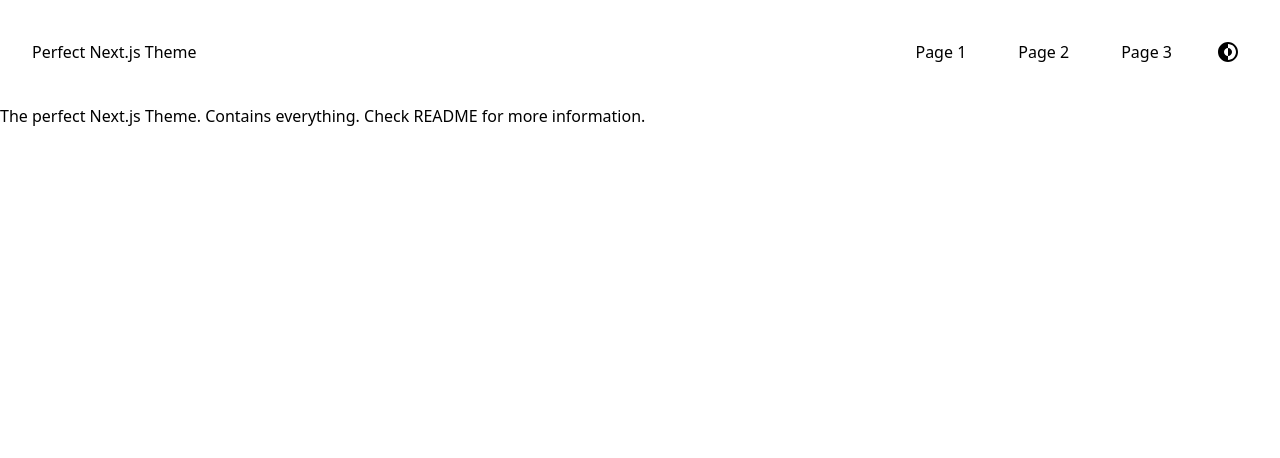
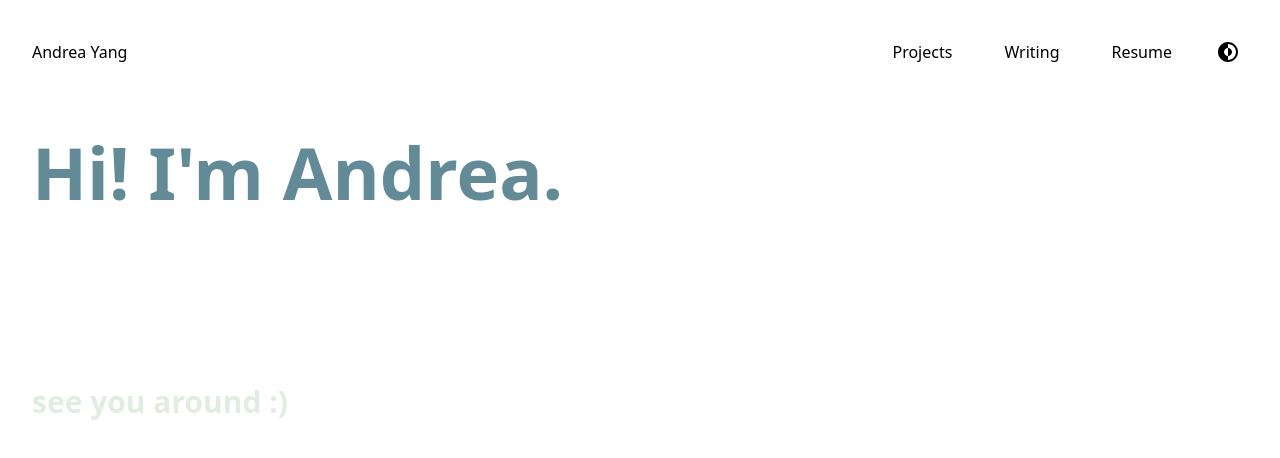
Before and after one commit to andrearyang/andreayang, a Next.js app: page / in a window 1280 px wide. Shown: the top 458 px of the page. Built offline with nearby package versions, Linux system fonts and the light colour scheme.

Commit message:
commits!

```diff
--- a/components/head.js
+++ b/components/head.js
@@ -1,12 +1,12 @@
 import Head from 'next/head'
 
 export default function HeadObject({children}) {
-    const title = "The Perfect Next.js Theme";
-    const description = "This is the perfect Next.js theme that you should use instead of create-next-app.";
+    const title = "Andrea Yang";
+    const description = "Andrea Yang's Personal Site";
     const searchBarColor = "#ffffff"; // This is your Safari 15 Search Bar Color in Light Mode
     //const darkSearchBarColor = "#000000"; // This is your Safari 15 Search Bar Color in Dark Mode (optional)
     const keywords = "put some fun keywords here";
-    const author = "Sarthak Mohanty";
+    const author = "Andrea Yang";
     const twitter = "@sarthaktexas";
     const url = "http://localhost:3000"; // This is your og:url or domain (optional but recommended)
     //const image = "/ogimage.png"; // This is your OpenGraph image
--- a/components/nav.js
+++ b/components/nav.js
@@ -4,20 +4,20 @@ import { CgDarkMode } from 'react-icons/cg'
 import {useTheme} from 'next-themes'
 
 const links = [
-    { label: "Page 1", href: "/" },
-    { label: "Page 2", href: "/" },
-    { label: "Page 3", href: "/" },
+    { label: "Projects", href: "/" },
+    { label: "Writing", href: "/" },
+    { label: "Resume", href: "/" },
 ]
 
 export default function Nav() {
     const {theme, setTheme} = useTheme()
     useEffect(() => {
-        console.log('Made by Sarthak Mohanty. All Rights Reserved. Want to hire me? https://srtk.me')
+        console.log('hello')
     })
     return (
         <nav className="dark:text-white">
             <ul className="flex flex-wrap sm:justify-between items-start sm:items-center p-8 mt-6 sm:mt-0">
-                <li>Perfect Next.js Theme</li>
+                <li>Andrea Yang</li>
                 <ul className={`mx-auto sm:mx-0 flex flex-row space-x-5`}>
                     {links.map(({ href, label }) => (
                         <li className="self-center" key={`${href}${label}`}>
--- a/package.json
+++ b/package.json
@@ -1,5 +1,5 @@
 {
-  "name": "perfect-next-theme",
+  "name": "andrearyang",
   "version": "0.1.0",
   "private": true,
   "scripts": {
--- a/pages/index.js
+++ b/pages/index.js
@@ -8,7 +8,20 @@ export default function Home() {
         {/* You can put extra tags in here, or leave it blank */}
       </HeadObject>
       <Nav />
-      The perfect Next.js Theme. Contains everything. Check README for more information.
+      <div class="p-8 text-light-text font-bold text-7xl">
+        <h1>Hi! I'm Andrea.</h1>
+        <div class="font-normal text-white text-xl">
+          <br></br>
+          <h2>I'm a 16 year old hacker from California. I like computers and cells. </h2>
+          <br></br>
+          <h2>Acessible education is really important to me. I also strongly believe in pursuing math and making as an art. </h2>
+          <h2>I'm currently building related projects and research. Contact me at andrea [at] angelhacks [dot] org. </h2>
+        </div>
+        <div class="font-semibold text-light-light text-3xl">
+          <br></br>
+          <h1>see you around :)</h1>
+        </div>
+      </div>
     </div>
   )
 }
--- a/styles/globals.css
+++ b/styles/globals.css
@@ -4,7 +4,7 @@
 
 html.dark {
     color: #ffffff;
-    background-color: #000000;
+    background-color: #0A1119;
 }
 
 /* Fixes Tailwind h-screen on iPhones */
--- a/tailwind.config.js
+++ b/tailwind.config.js
@@ -2,7 +2,12 @@ module.exports = {
   content: ['./pages/**/*.{js,ts,jsx,tsx}', './components/**/*.{js,ts,jsx,tsx}'],
   darkMode: 'class',
   theme: {
-    extend: {},
+    extend: {
+      colors: {
+        'light-text': '#628A97',
+        'light-light': '#E1EDE1',
+      },
+    },
   },
   variants: {
     extend: {},
```
Also changed, not shown: 1 other file (tests, documents, lock files or other folders).
